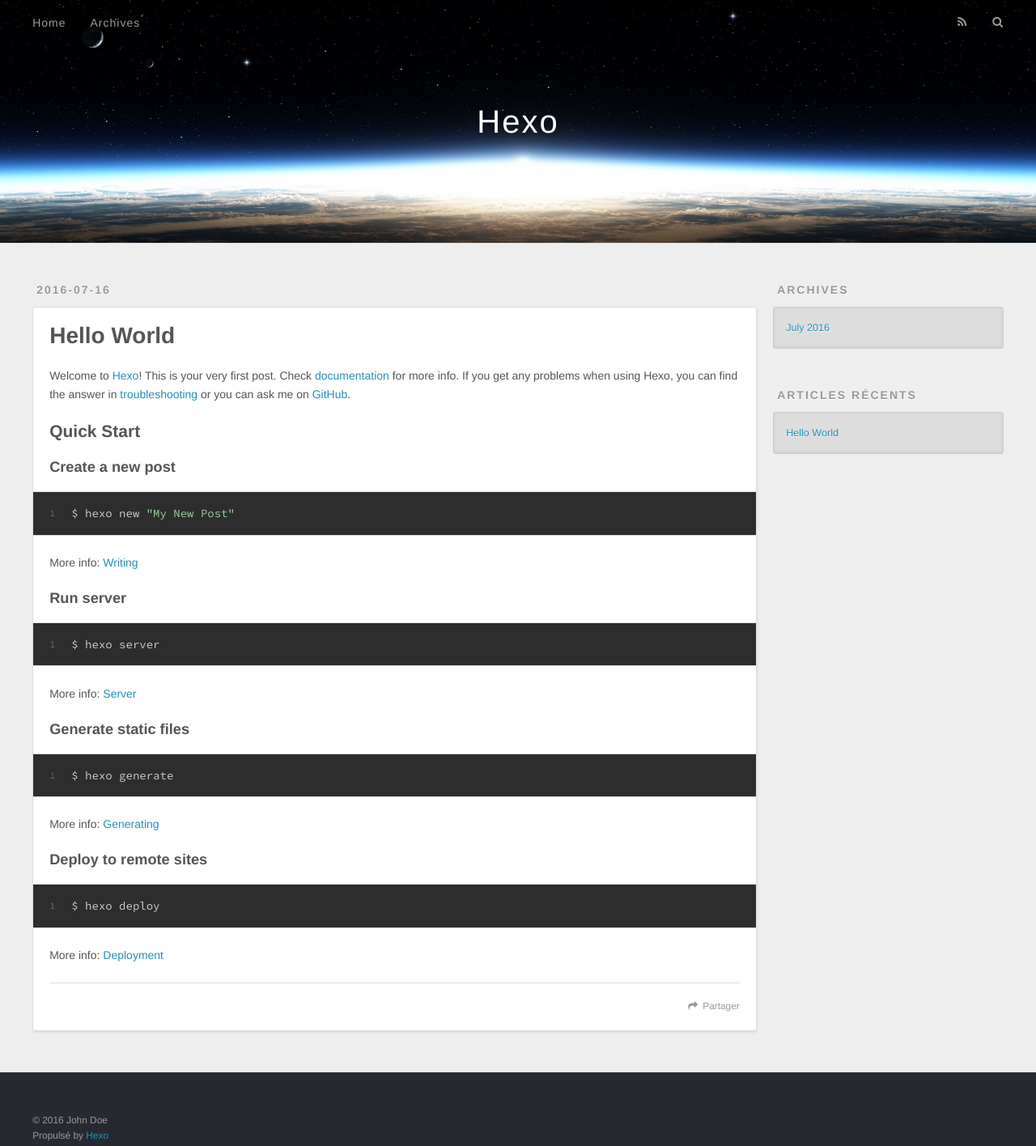
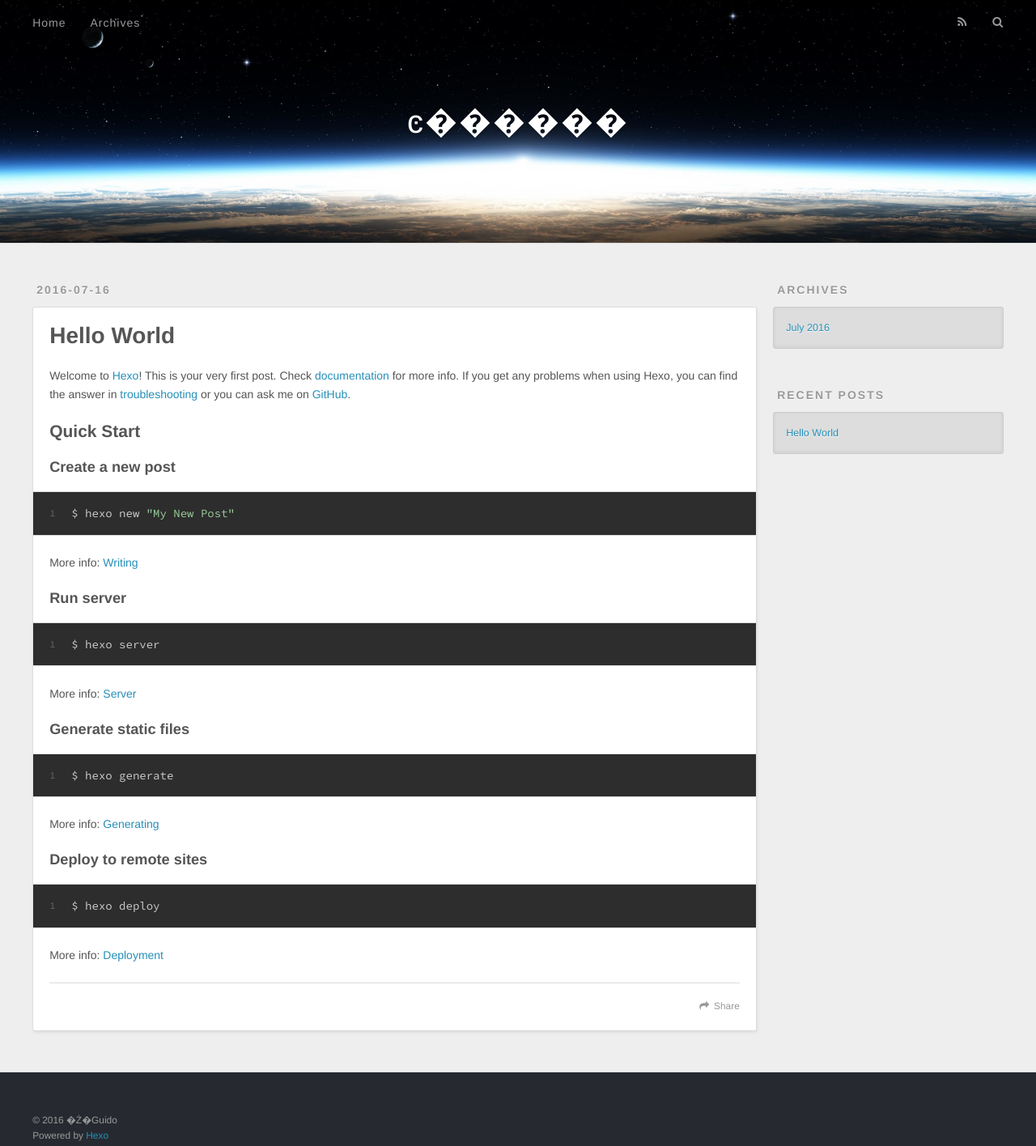
Before and after one commit to GuidoZH/GuidoZH.github.io, a plain HTML site: page index.html in a window 1280 px wide. Shown: the whole page at 81% size. Drawn offline with nearby package versions, Linux system fonts and the light colour scheme.

Commit message:
Site updated: 2016-07-16 17:08:12

```diff
--- a/index.html
+++ b/index.html
@@ -3,16 +3,16 @@
 <head>
   <meta charset="utf-8">
 
-  <title>Hexo</title>
+  <title>ͼ������</title>
   <meta name="viewport" content="width=device-width, initial-scale=1, maximum-scale=1">
   <meta property="og:type" content="website">
-<meta property="og:title" content="Hexo">
+<meta property="og:title" content="ͼ������">
 <meta property="og:url" content="http://yoursite.com/index.html">
-<meta property="og:site_name" content="Hexo">
+<meta property="og:site_name" content="ͼ������">
 <meta name="twitter:card" content="summary">
-<meta name="twitter:title" content="Hexo">
+<meta name="twitter:title" content="ͼ������">
 
-    <link rel="alternate" href="/atom.xml" title="Hexo" type="application/atom+xml">
+    <link rel="alternate" href="/atom.xml" title="ͼ������" type="application/atom+xml">
 
 
     <link rel="icon" href="/favicon.png">
@@ -33,7 +33,7 @@
   <div id="header-outer" class="outer">
     <div id="header-title" class="inner">
       <h1 id="logo-wrap">
-        <a href="/" id="logo">Hexo</a>
+        <a href="/" id="logo">ͼ������</a>
       </h1>
 
     </div>
@@ -48,9 +48,9 @@
       </nav>
       <nav id="sub-nav">
 
-          <a id="nav-rss-link" class="nav-icon" href="/atom.xml" title="Flux RSS"></a>
+          <a id="nav-rss-link" class="nav-icon" href="/atom.xml" title="RSS Feed"></a>
 
-        <a id="nav-search-btn" class="nav-icon" title="Rechercher"></a>
+        <a id="nav-search-btn" class="nav-icon" title="Search"></a>
       </nav>
       <div id="search-form-wrap">
         <form action="//google.com/search" method="get" accept-charset="UTF-8" class="search-form"><input type="search" name="q" results="0" class="search-form-input" placeholder="Search"><button type="submit" class="search-form-submit">&#xF002;</button><input type="hidden" name="sitesearch" value="http://yoursite.com"></form>
@@ -96,7 +96,7 @@
 
     </div>
     <footer class="article-footer">
-      <a data-url="http://yoursite.com/2016/07/16/hello-world/" data-id="ciqowiznt0000g88k2uggjsvd" class="article-share-link">Partager</a>
+      <a data-url="http://yoursite.com/2016/07/16/hello-world/" data-id="ciqoyalxn0000qg8kxt26tw5w" class="article-share-link">Share</a>
 
 
     </footer>
@@ -131,7 +131,7 @@
 
 
   <div class="widget-wrap">
-    <h3 class="widget-title">Articles récents</h3>
+    <h3 class="widget-title">Recent Posts</h3>
     <div class="widget">
       <ul>
 
@@ -151,8 +151,8 @@
 
   <div class="outer">
     <div id="footer-info" class="inner">
-      &copy; 2016 John Doe<br>
-      Propulsé by <a href="http://hexo.io/" target="_blank">Hexo</a>
+      &copy; 2016 �Ż�Guido<br>
+      Powered by <a href="http://hexo.io/" target="_blank">Hexo</a>
     </div>
   </div>
 </footer>
```
Also changed, not shown: 2016/07/16/hello-world/index.html (+10 -10 lines), archives/2016/07/index.html (+11 -11 lines), archives/2016/index.html (+11 -11 lines), archives/index.html (+11 -11 lines).
